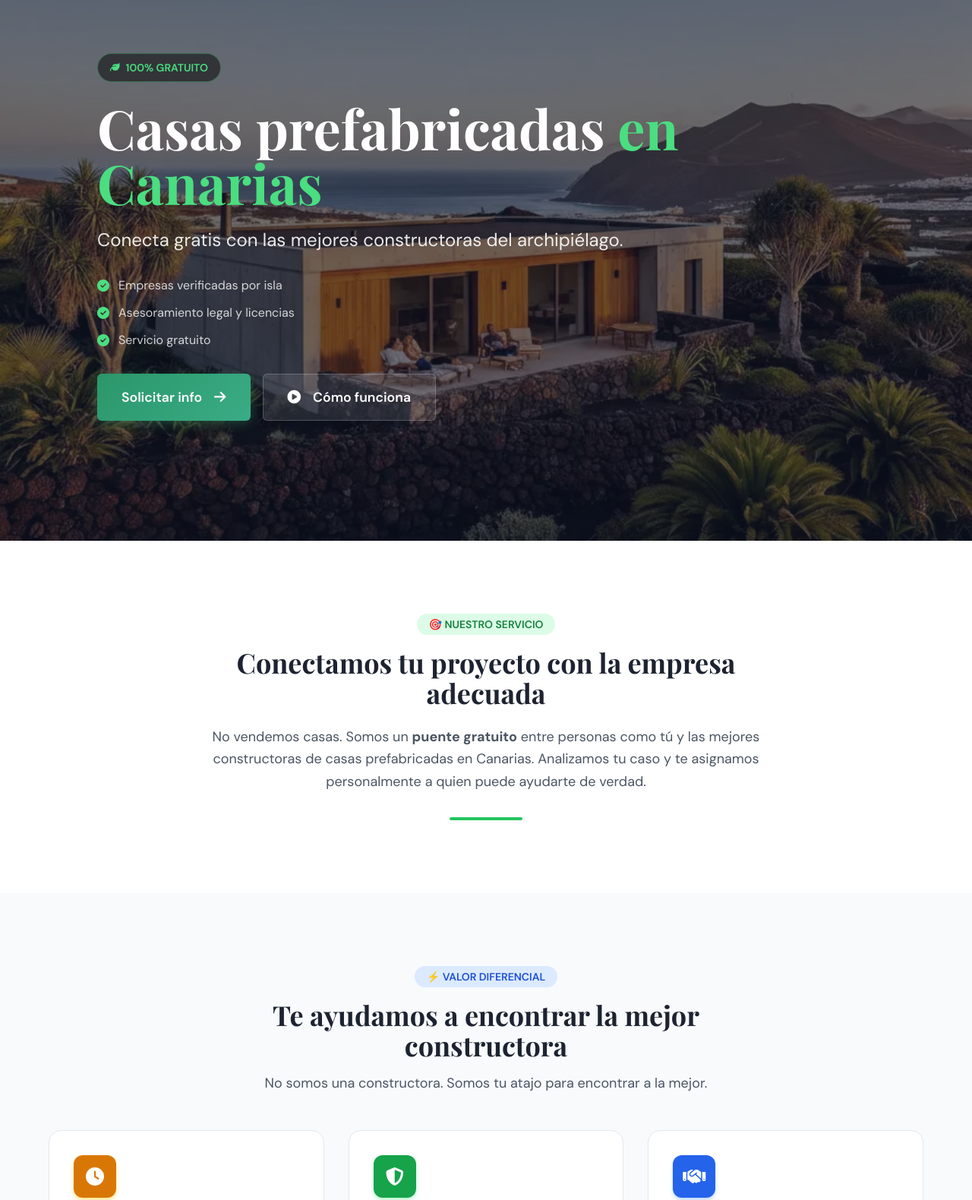
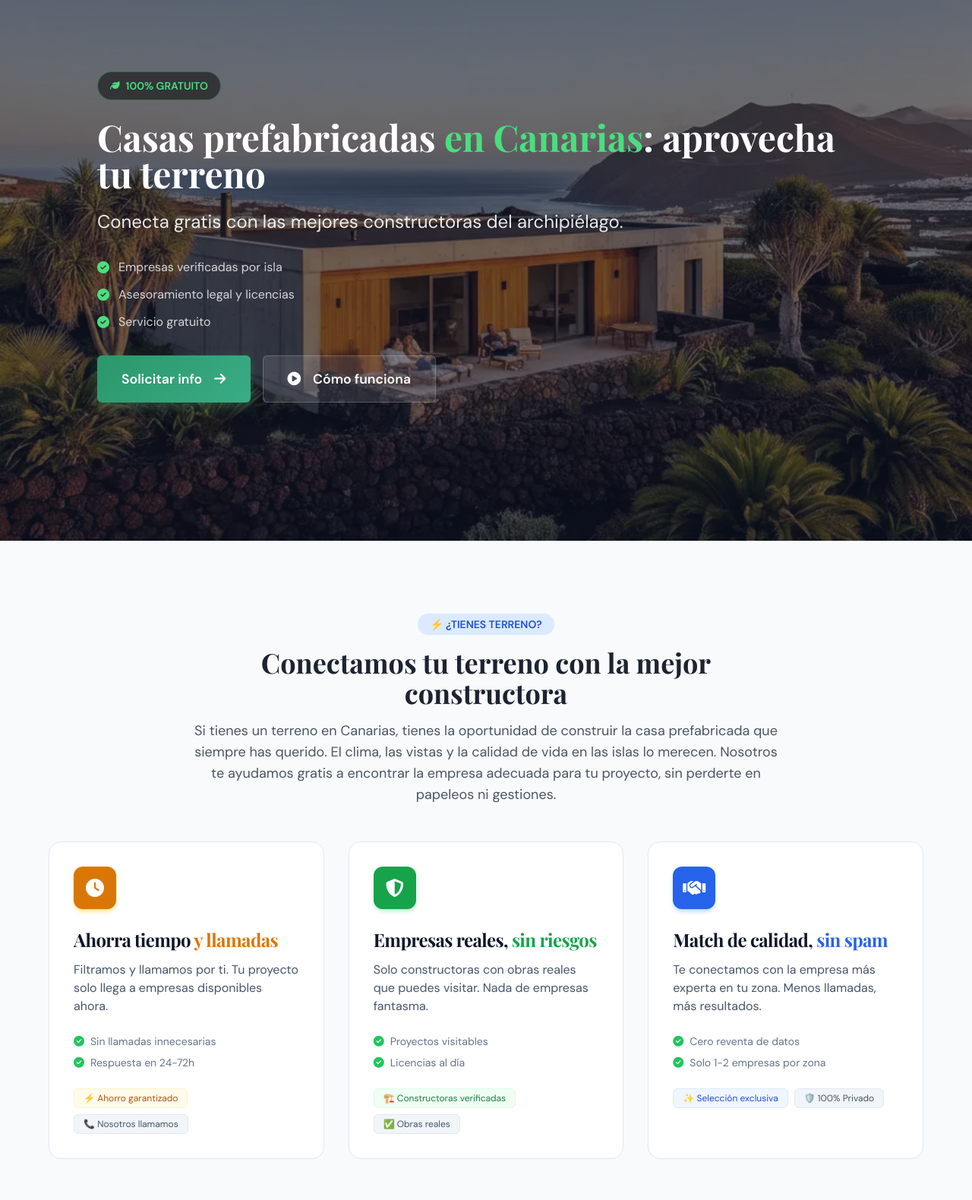
Before and after one commit to berserkmood/casas-prefabricadas-canarias, a plain HTML site: page index.html in a window 1280 px wide. Shown: the part 160-1740 px from the top of the page at 76% size. Drawn offline with nearby package versions, Linux system fonts and the light colour scheme.

Commit message:
Add files via upload

```diff
--- a/index.html
+++ b/index.html
@@ -4,15 +4,17 @@
     <meta charset="UTF-8">
     <meta name="viewport" content="width=device-width, initial-scale=1.0">
     <title>Casas Prefabricadas Canarias | Conectamos con las Mejores Empresas</title>
-    <meta name="description" content="Servicio gratuito de información sobre casas prefabricadas en Canarias. Te conectamos con empresas especializadas en Tenerife y Gran Canaria.">
     <meta name="keywords" content="casas prefabricadas canarias, casas prefabricadas tenerife, casas prefabricadas gran canaria, empresas casas prefabricadas, constructoras canarias">
 
    <meta property="og:title" content="Casas Prefabricadas Tenerife | Presupuestos y Empresas Especializadas">
-<meta name="description" content="Si quieres conocer precios y recibir los mejores presupuestos según tu caso, te conectamos gratis con empresas de casas prefabricadas en Tenerife. Asesoramiento legal, licencias y materiales según tu ubicación.">
-<meta property="og:description" content="Si quieres conocer precios y recibir los mejores presupuestos según tu caso, te conectamos gratis con empresas de casas prefabricadas en Tenerife. Asesoramiento legal, licencias y materiales según tu ubicación.">
+<meta name="description" content="Conectamos con las mejores empresas de casas prefabricadas en Gran Canaria. Descubre tu hogar ideal hoy mismo."><meta property="og:description" content="Si quieres conocer precios y recibir los mejores presupuestos según tu caso, te conectamos gratis con empresas de casas prefabricadas en Tenerife. Asesoramiento legal, licencias y materiales según tu ubicación.">
 <meta property="og:type" content="website">
 <meta property="og:image" content="https://casasprefabricadascanarias.es/assets/images/hero-tenerife.webp">
 <meta property="og:url" content="https://casasprefabricadascanarias.es/tenerife">
+
+
+
+
 
     <link rel="icon" type="image/x-icon" href="/favicon.ico">
     <link rel="icon" type="image/png" sizes="32x32" href="/favicon-32x32.png">
@@ -25,6 +27,7 @@
 
     <script src="https://cdn.tailwindcss.com"></script>
     <link rel="stylesheet" href="assets/css/style.css">
+    <link rel="canonical" href="https://casasprefabricadascanarias.es/" />
 </head>
 <body>
     <!-- Header/Navbar -->
@@ -124,8 +127,8 @@
       </div>
 
       <!-- Título -->
-      <h1 class="text-4xl md:text-6xl lg:text-7xl font-bold mb-6 leading-tight text-left">
-        Casas prefabricadas <span class="text-green-400">en Canarias</span>
+      <h1 class="text-3xl md:text-4xl lg:text-5xl font-bold mb-4 md:mb-6 leading-tight text-left">
+    Casas prefabricadas <span class="text-green-400">en Canarias</span>: aprovecha tu terreno
 </h1>
 
       <!-- Subtítulo -->
@@ -161,28 +164,6 @@
     </div>
   </div>
 </section>
-    <!-- ============================================ -->
-<!-- SECCIÓN: QUÉ HACEMOS (VERSIÓN SIMPLIFICADA) -->
-<!-- ============================================ -->
-<section class="section-padding bg-white">
-    <div class="section-container">
-        <div class="max-w-3xl mx-auto text-center">
-            <span class="inline-block px-4 py-1 bg-green-100 text-green-700 rounded-full text-sm font-semibold mb-4">
-                🎯 NUESTRO SERVICIO
-            </span>
-            <h2 class="text-3xl md:text-4xl font-bold mb-6">
-                Conectamos tu proyecto con la empresa adecuada
-            </h2>
-            <p class="text-lg text-gray-600 leading-relaxed">
-                No vendemos casas. Somos un <strong>puente gratuito</strong> entre personas como tú y las mejores constructoras de casas prefabricadas en Canarias. Analizamos tu caso y te asignamos personalmente a quien puede ayudarte de verdad.
-            </p>
-            <div class="mt-8 flex justify-center">
-                <div class="w-24 h-1 bg-green-500 rounded-full"></div>
-            </div>
-        </div>
-    </div>
-</section>
-
 
 
  <!-- ============================================ -->
@@ -193,14 +174,13 @@
 
         <div class="text-center max-w-3xl mx-auto mb-12">
     <span class="inline-block px-4 py-1 bg-blue-100 text-blue-700 rounded-full text-sm font-semibold mb-4">
-                ⚡ VALOR DIFERENCIAL
+        ⚡ ¿TIENES TERRENO?
     </span>
     <h2 class="text-3xl md:text-4xl font-bold mb-4">
-                Te ayudamos a encontrar la mejor constructora
+        Conectamos tu terreno con la mejor constructora
     </h2>
     <p class="text-lg text-gray-600">
-                No somos una constructora. Somos tu atajo para encontrar a la mejor.
-            </p>
+ Si tienes un terreno en Canarias, tienes la oportunidad de construir la casa prefabricada que siempre has querido. El clima, las vistas y la calidad de vida en las islas lo merecen. Nosotros te ayudamos gratis a encontrar la empresa adecuada para tu proyecto, sin perderte en papeleos ni gestiones.    </p>
 </div>
 
         <!-- Grid de 3 columnas -->
```
Also changed, not shown: gran-canaria.html (+13 -15 lines), guias/index.html (+1 -0 lines), guias/materiales-segun-clima-canarias.html (+1 -1 lines), guias/normativa-permisos-casas-prefabricadas-canarias.html (+1 -0 lines), tenerife.html (+16 -14 lines), vercel.json (added). Lines whose indentation alone changed are shown as unchanged.
